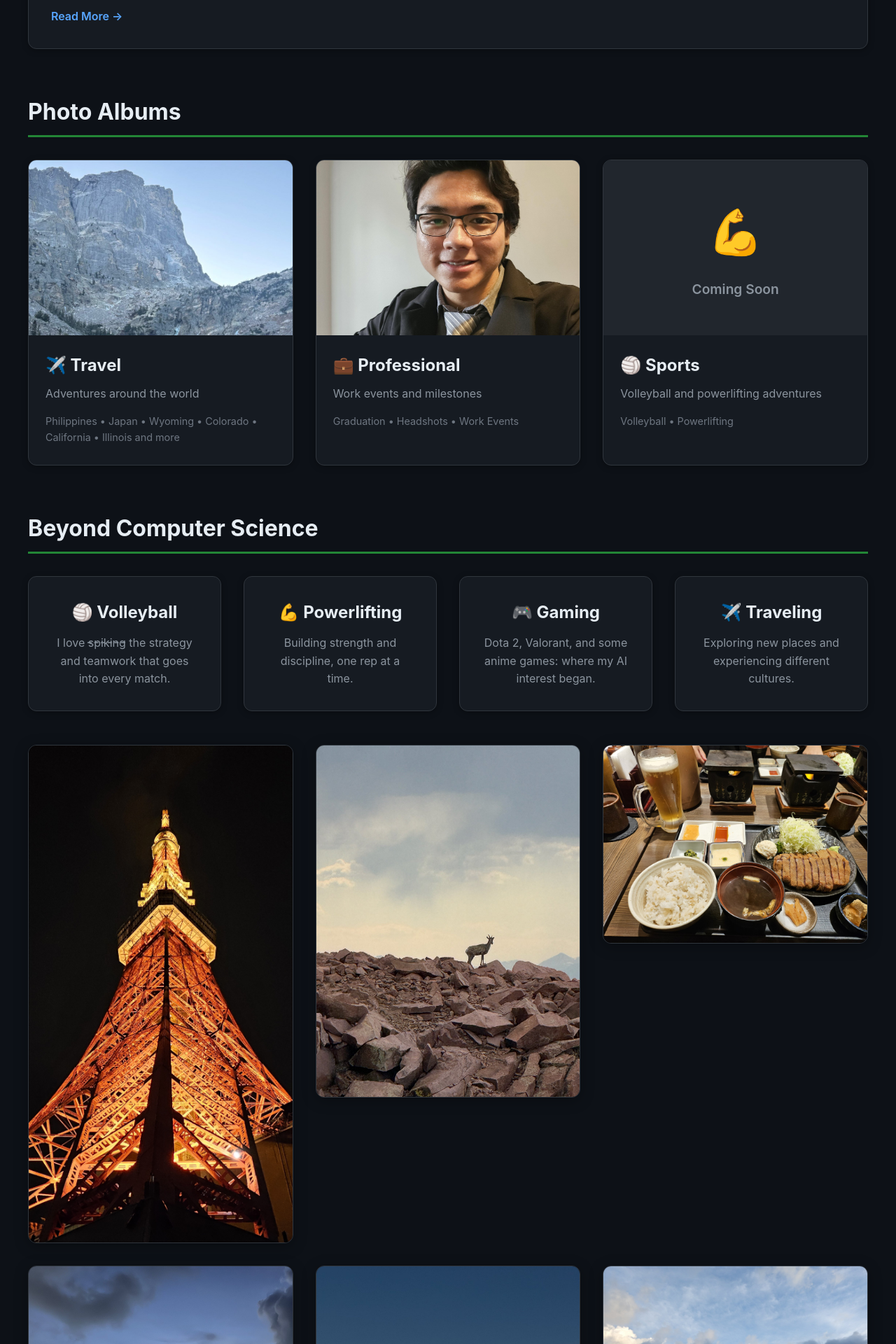
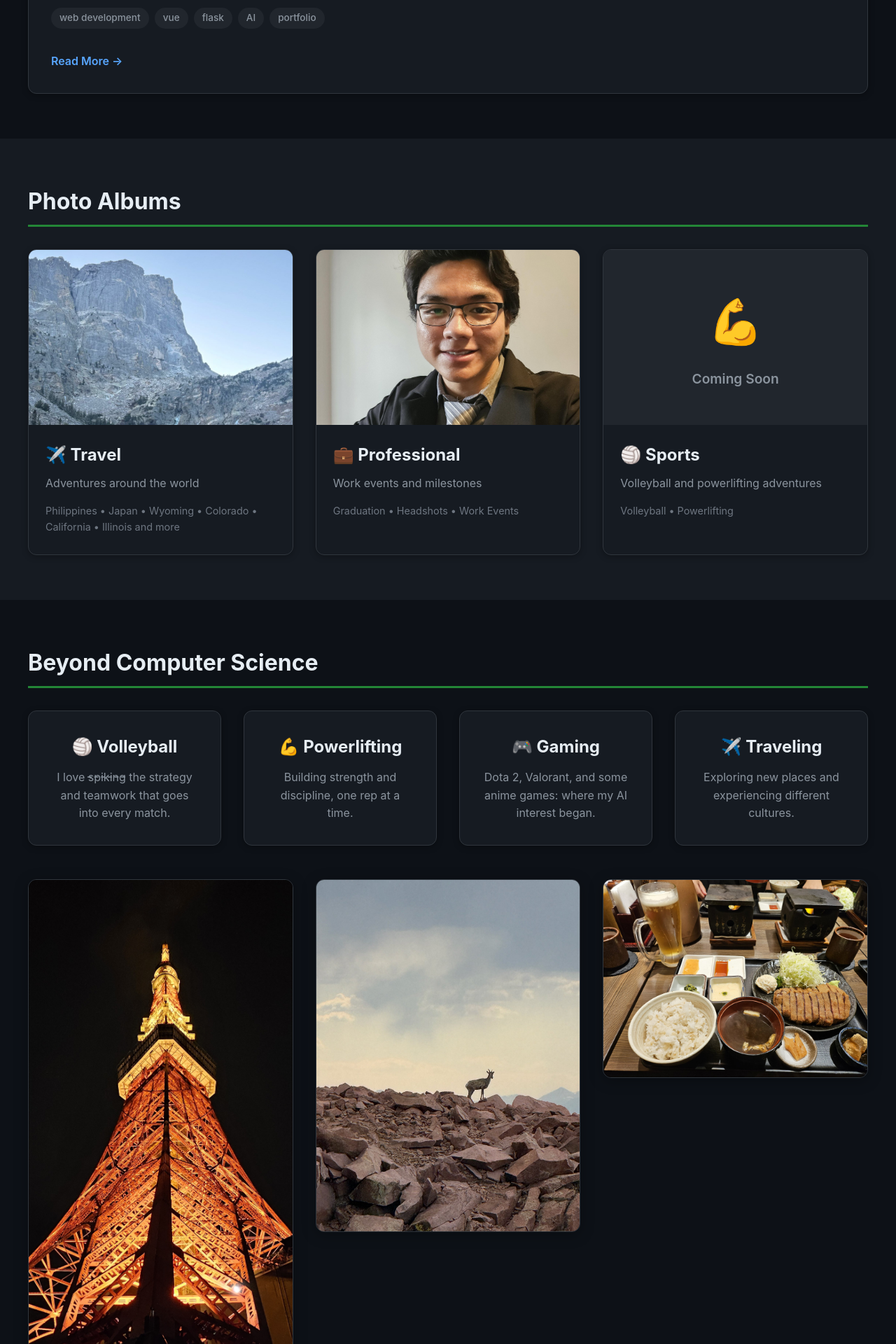
Before and after one commit to richwellp/richwellp.github.io, a Vue app in the folder frontend/: page /misc in a window 1280 px wide. Shown: the part 720-2640 px from the top of the page at 70% size. Built offline with nearby package versions, Linux system fonts and the light colour scheme.

Commit message:
Change section backgrounds

```diff
--- a/frontend/src/views/Misc.vue
+++ b/frontend/src/views/Misc.vue
@@ -1,14 +1,19 @@
 <template>
   <div class="misc">
+    <!-- Hero Section -->
+    <div class="hero-section">
       <div class="container">
         <h1>Miscellaneous</h1>
         <p class="page-intro">
           Random things I want to share—photos, thoughts, and other stuff that doesn't quite fit
           elsewhere.
         </p>
+      </div>
+    </div>
 
     <!-- Blog Section -->
     <section class="blog-section">
+      <div class="container">
         <div class="section-header">
           <h2 class="section-title">Blog</h2>
           <router-link to="/misc/blog" class="view-all-link">View All →</router-link>
@@ -41,10 +46,12 @@
         <div v-else class="no-posts">
           <p>No blog posts yet. Check back soon!</p>
         </div>
+      </div>
     </section>
 
     <!-- Photo Albums Section -->
     <section class="albums-section">
+      <div class="container">
         <h2 class="section-title">Photo Albums</h2>
         <div class="albums-grid">
           <!-- Travel Album -->
@@ -92,10 +99,12 @@
             </div>
           </router-link>
         </div>
+      </div>
     </section>
 
     <!-- Interests -->
     <section class="interests-section">
+      <div class="container">
         <h2 class="section-title">Beyond Computer Science</h2>
         <div class="interests-grid">
           <div class="interest-card">
@@ -123,10 +132,12 @@
           <img src="/assets/photos/travel/california/IMG_4551.JPG" alt="California views" class="personal-photo" />
           <img src="/assets/photos/travel/philippines/PXL_20230920_091946963.jpg" alt="Philippines views" class="personal-photo" />
         </div>
+      </div>
     </section>
 
     <!-- Visitor Map -->
     <section class="visitor-map">
+      <div class="container">
         <h2 class="section-title">Visitors</h2>
         <div class="map-container">
           <a v-if="!mapLoadError" href="https://clustrmaps.com/site/1c8ov" title="ClustrMaps" target="_blank" rel="noopener noreferrer">
@@ -143,9 +154,8 @@
             <p class="error-hint">If you're using an ad blocker, it may be blocking the visitor map. You can disable it to see where visitors are from!</p>
           </div>
         </div>
+      </div>
     </section>
-
-    </div>
   </div>
 </template>
 
@@ -206,9 +216,13 @@ onUnmounted(() => {
 
 <style scoped>
 .misc {
+  min-height: 100vh;
+}
+
+/* Hero Section */
+.hero-section {
+  background: var(--bg-secondary);
   padding: 4rem 2rem;
-  background: var(--bg-primary);
-  min-height: 100vh;
 }
 
 .container {
@@ -227,15 +241,31 @@ h1 {
   text-align: center;
   font-size: 1.1rem;
   color: var(--text-secondary);
-  margin-bottom: 4rem;
+  margin-bottom: 0;
   max-width: 800px;
   margin-left: auto;
   margin-right: auto;
 }
 
-.albums-section,
+/* Section Backgrounds */
 .blog-section {
-  margin-bottom: 4rem;
+  background: var(--bg-primary);
+  padding: 4rem 2rem;
+}
+
+.albums-section {
+  background: var(--bg-secondary);
+  padding: 4rem 2rem;
+}
+
+.interests-section {
+  background: var(--bg-primary);
+  padding: 4rem 2rem;
+}
+
+.visitor-map {
+  background: var(--bg-secondary);
+  padding: 4rem 2rem;
 }
 
 .section-title {
@@ -481,10 +511,6 @@ h1 {
 }
 
 /* Interests Section */
-.interests-section {
-  margin-bottom: 4rem;
-}
-
 .interests-grid {
   display: grid;
   grid-template-columns: repeat(auto-fit, minmax(250px, 1fr));
@@ -539,10 +565,6 @@ h1 {
 }
 
 /* Visitor Map Section */
-.visitor-map {
-  margin-bottom: 4rem;
-}
-
 .map-container {
   display: flex;
   justify-content: center;
@@ -596,7 +618,11 @@ h1 {
 
 /* Responsive */
 @media (max-width: 768px) {
-  .misc {
+  .hero-section,
+  .blog-section,
+  .albums-section,
+  .interests-section,
+  .visitor-map {
     padding: 2rem 1rem;
   }
 
```
Lines whose indentation alone changed are shown as unchanged.
